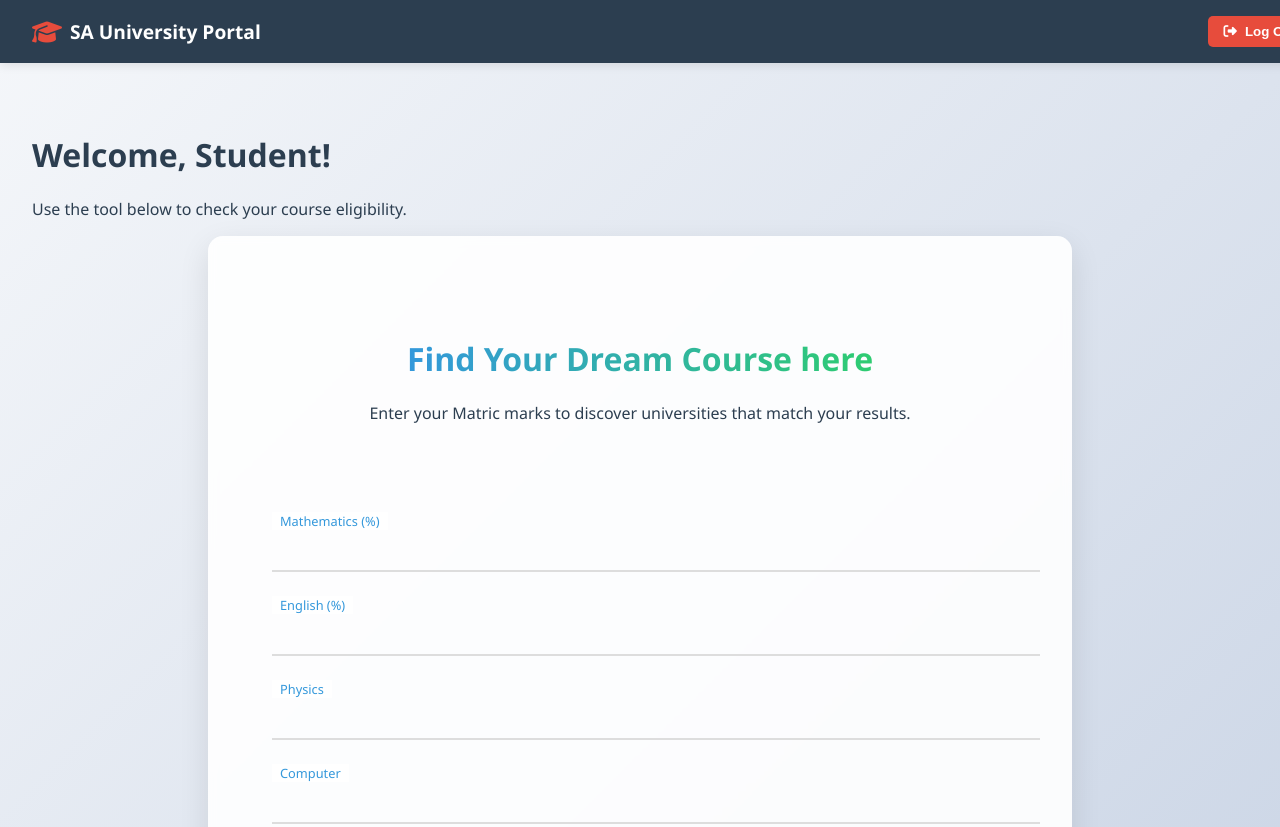
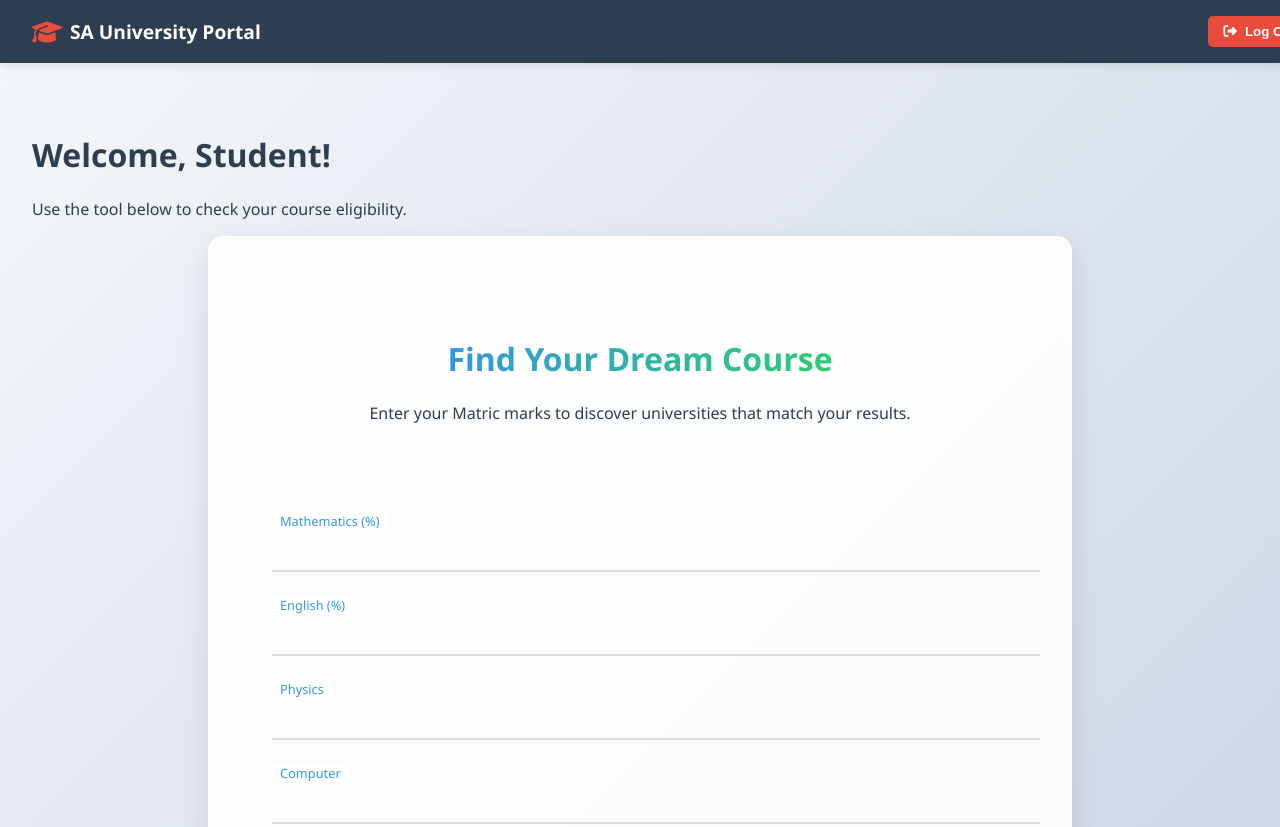
Before and after one commit to AyandaLuthuli/UniApplication, a website: page Home.html in a window 1280 px wide. Shown: the top 827 px of the page. Drawn offline with Linux system fonts and the light colour scheme.

Commit message:
Update Home.html

```diff
--- a/Home.html
+++ b/Home.html
@@ -31,7 +31,7 @@
       <div class="container">
         <header class="hero">
           <h1>
-            <span class="gradient-text">Find Your Dream Course here</span>
+            <span class="gradient-text">Find Your Dream Course</span>
           </h1>
           <p>
             Enter your Matric marks to discover universities that match your
```
